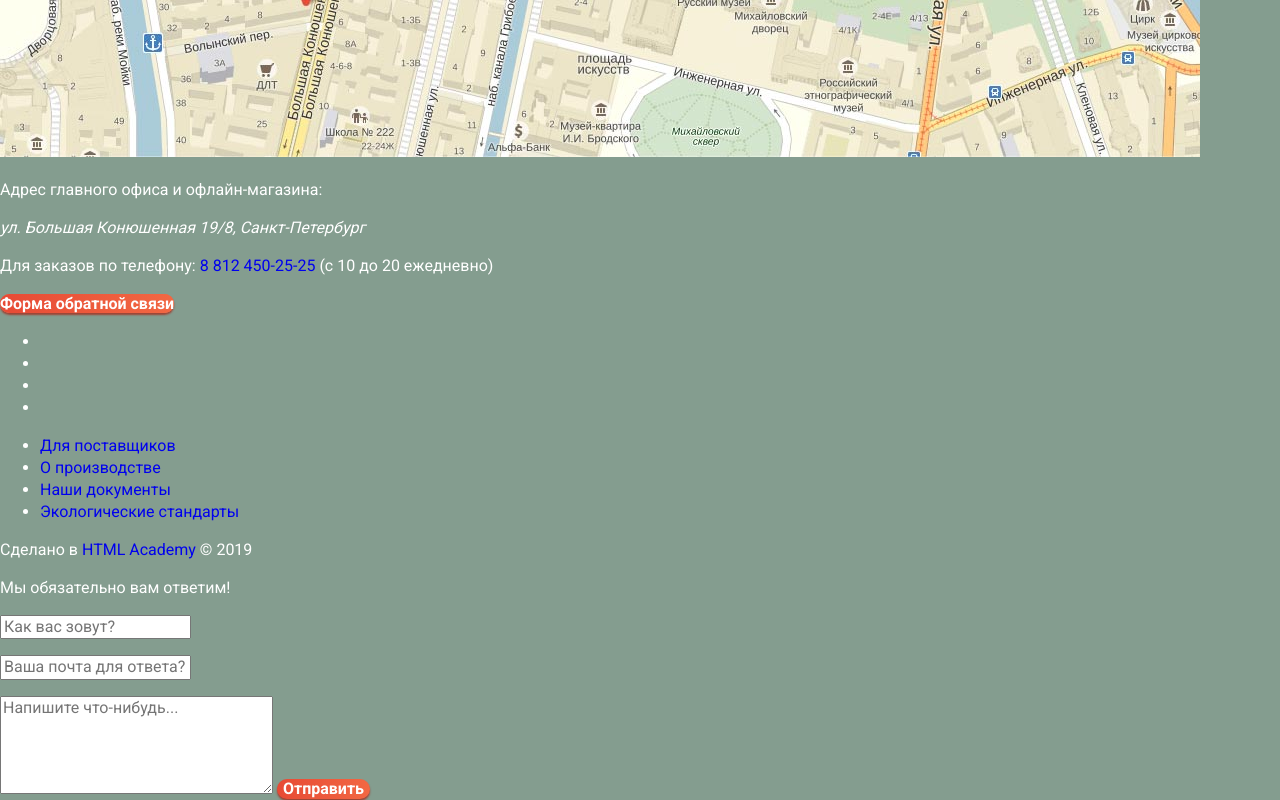
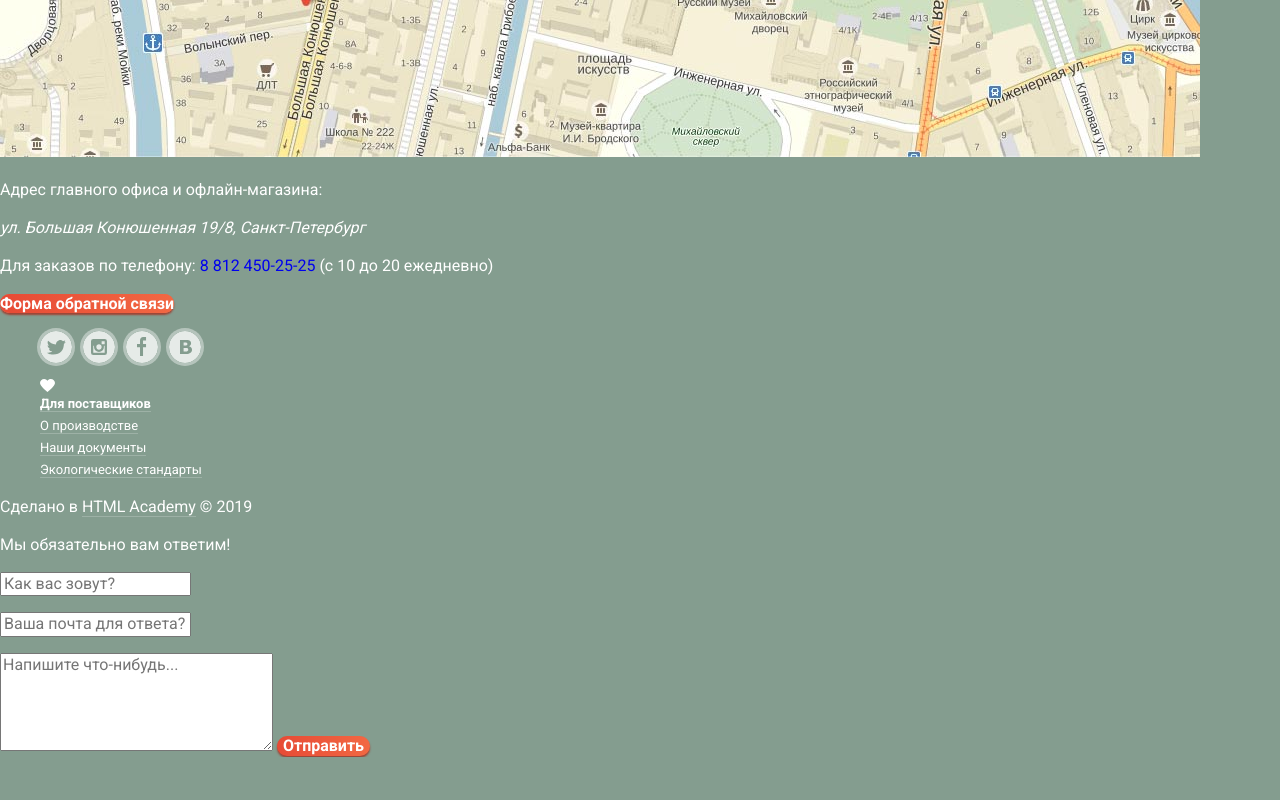
Before and after one commit to Azune-NK/1045063-gllacy-25, a plain HTML site: page index.html in a window 1280 px wide. Shown: the part 5846-6646 px from the top of the page. After the commit the page ends 6603 px from the top, so only its background shows below. Drawn offline with Linux system fonts and the light colour scheme.

Commit message:
Стилизация - подвал

```diff
--- a/css/style.css
+++ b/css/style.css
@@ -301,3 +301,99 @@ li .current-catalog-navigation-link:focus {
   line-height: 18px;
   font-weight: 700;
 }
+
+/* ПОДВАЛ */
+
+.main-footer-social-list,
+.main-footer-documentation-list {
+  list-style: none;
+}
+
+/* БЛОК ДОКУМЕНТАЦИИ */
+
+.main-footer-documentation a {
+  font-size: 13px;
+  line-height: 18px;
+  color: #ffffff;
+  border-bottom: 1px solid rgba(255, 255, 255, 0.2);
+}
+
+.main-footer-documentation-list-item:first-of-type a {
+  font-weight: 700;
+}
+
+.main-footer-documentation a:hover {
+  color: #ffbc9e;
+  border-bottom-color: #ffbc9e;
+}
+
+.main-footer-documentation-list-item:first-of-type a::before {
+  content: '';
+  display: block;
+  width: 15px;
+  height: 13px;
+  margin-right: 7px;
+  background: url(../img/icons/heart.svg) no-repeat;
+}
+
+/* БЛОК КОПИРАЙТА */
+
+.main-footer-copyright p{
+  font-size: 12px;
+  line-height: 18px;
+  color: #fefefe;
+}
+
+.main-footer-copyright a {
+  color: #fefefe;
+  border-bottom: 1px solid rgba(255, 255, 255, 0.2);
+}
+
+.main-footer-copyright a:hover {
+  color: #ffbc9e;
+  border-bottom-color: #ffbc9e;
+}
+
+/* СОЦ-ПАНЕЛЬ */
+
+.main-footer-social-list {
+  display: flex;
+}
+
+.main-footer-social-list-item a::before {
+  content: '';
+  display: block;
+  height: 32px;
+  width: 32px;
+  margin-right: 11px;
+  opacity: 0.8;
+  box-shadow: 0 0 0 3px rgba(255, 255, 255, 0.5); /* Вопрос - обычно для обводки таких элементов используют border или box-shadow? если я меняю на border - весь объект смещается вниз вправо на 3px */
+  border-radius: 50%;
+}
+
+.main-footer-social-list-item:nth-child(1) a::before{
+  background: url(../img/icons/twitter.svg) no-repeat;
+}
+
+.main-footer-social-list-item:nth-child(2) a::before{
+  background: url(../img/icons/instagram.svg) no-repeat;
+}
+
+.main-footer-social-list-item:nth-child(3) a::before{
+  background: url(../img/icons/fb.svg) no-repeat;
+}
+
+.main-footer-social-list-item:nth-child(4) a::before{
+  background: url(../img/icons/vk.svg) no-repeat;
+}
+
+.main-footer-social-list-item a:hover::before {
+  opacity: 1;
+  box-shadow: 0 0 0 3px rgba(255, 255, 255, 0.7);
+}
+
+.main-footer-social-list-item a:focus::before {
+  opacity: 1;
+  box-shadow: 0 0 0 3px rgba(255, 255, 255, 0.7);
+  /* тут нужен эффект "наложение цвета" #e9e9e9 - используя background-color-цвет накладывается и на центральную часть иконки, а не только на фон*/
+}
```
